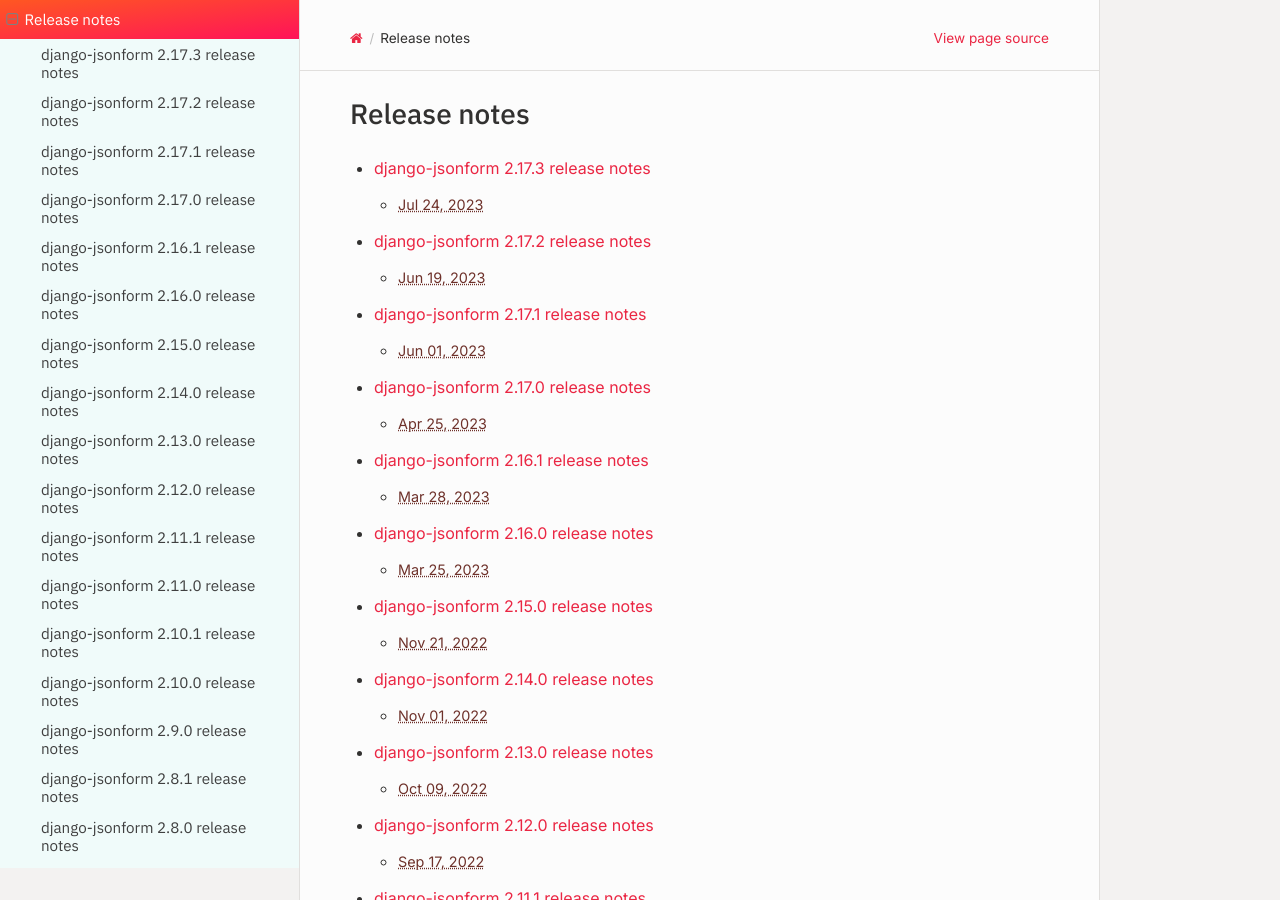
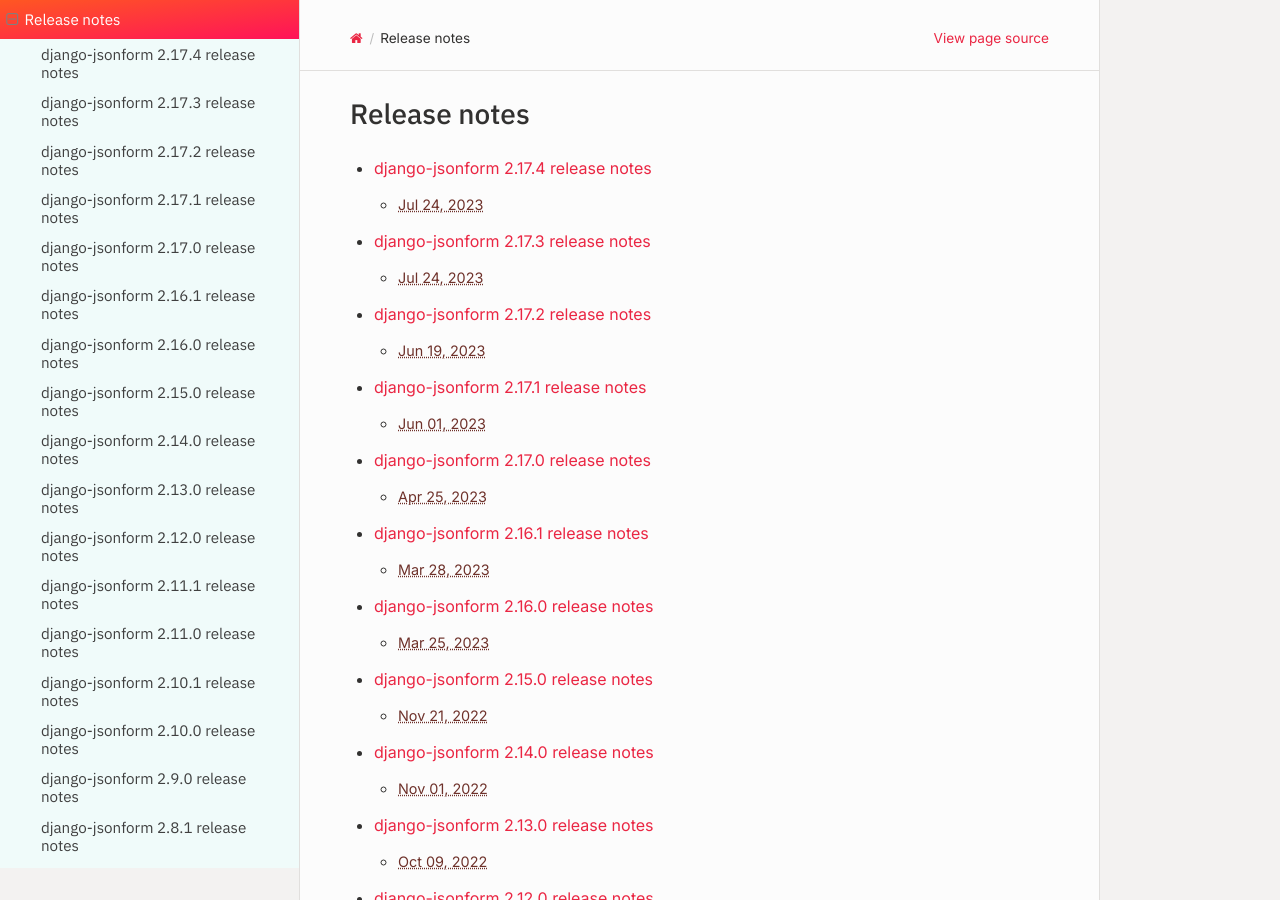
Before and after one commit to bhch/django-jsonform, a Sphinx documentation site: the page built from docs/releases/index.rst, in a window 1280 px wide and 900 px high. Built offline with Sphinx 7.4.7 and the Read the Docs theme 2.0.0, drawn with Linux system fonts in a browser that asks for light colours.

Commit message:
Update docs for next release

```diff
--- a/docs/releases/index.rst
+++ b/docs/releases/index.rst
@@ -4,6 +4,7 @@
 .. toctree::
     :maxdepth: 2
 
+    v2.17.4
     v2.17.3
     v2.17.2
     v2.17.1
```
Also changed, not shown: docs/releases/v2.17.4.rst (added, +22 -0 lines).
